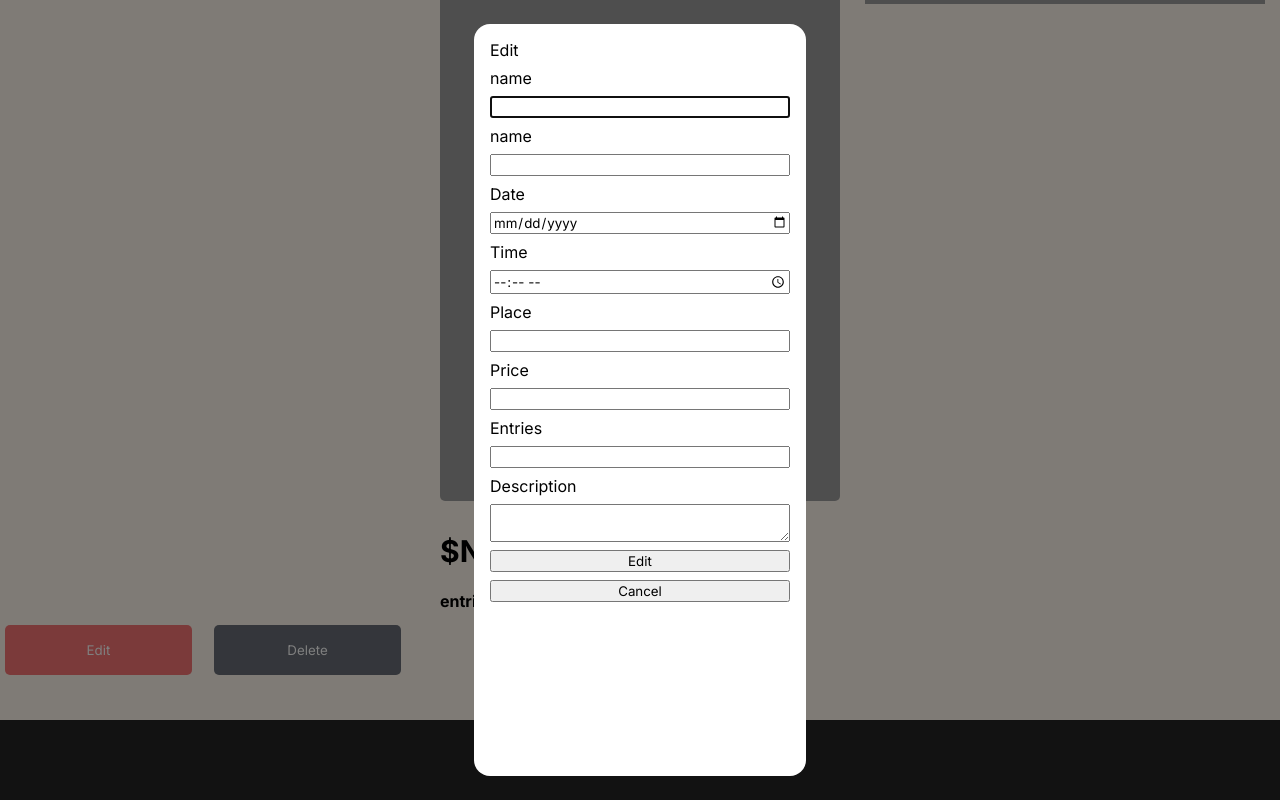
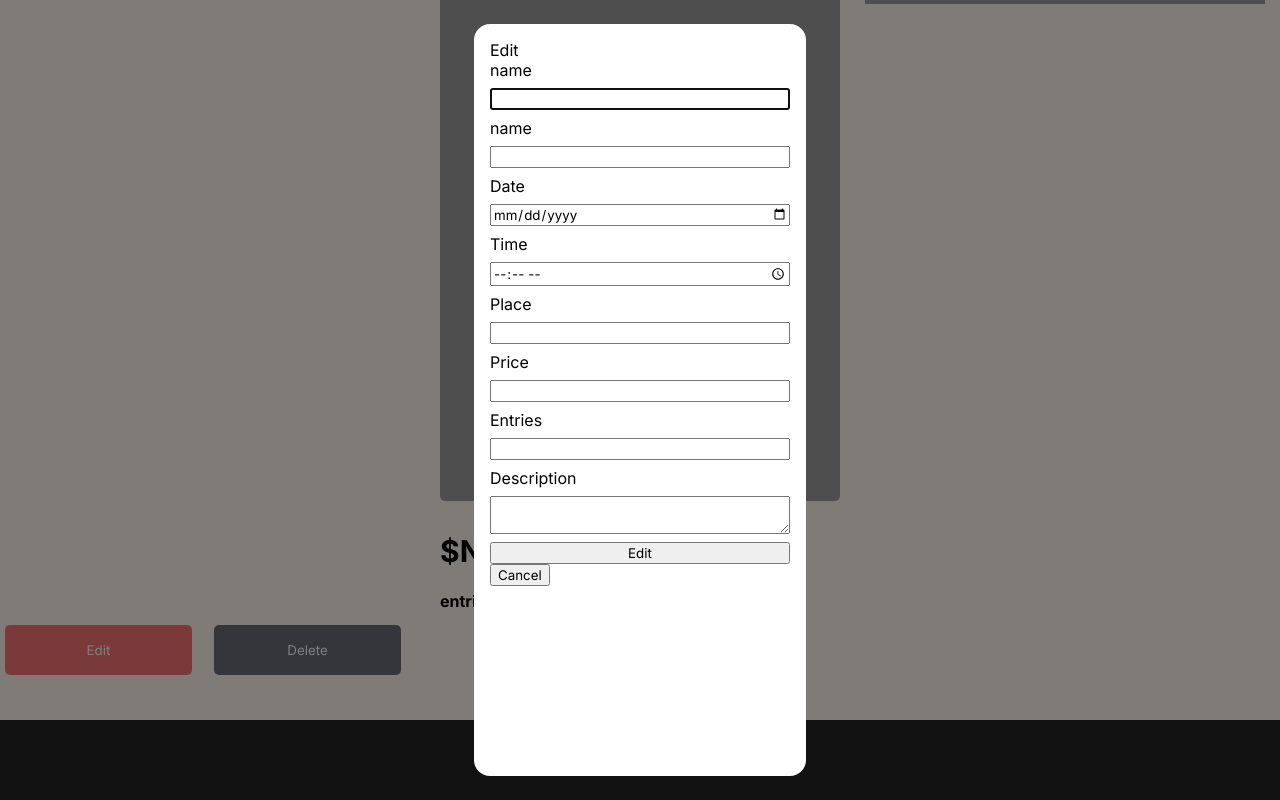
Before and after one commit to VitorPio7/Eventura, a React (Vite) app in the folder Eventura/: page /events/1 in a window 1280 px wide. Both pictures are taken after a click on the button "Edit". Shown: the part 211-1011 px from the top of the page. Built offline with nearby package versions, Linux system fonts and the light colour scheme; no server answers; grey boxes are pictures that could not be loaded.

Commit message:
today 2
today 2

```diff
--- /dev/null
+++ b/Eventura/src/componentes/Form.jsx
@@ -0,0 +1,21 @@
+export default function Form({handleSubmit}) {
+    return   <form onSubmit={handleSubmit}>
+    <label htmlFor="name">name</label>
+            <input type="text" name="name" />
+            <label htmlFor="">name</label>
+            <input type="text" name="name"/>
+            <label htmlFor="date">Date</label>
+            <input type="date" name="date"/>
+            <label htmlFor="time">Time</label>
+            <input type="time" name="time"/>
+            <label htmlFor="place">Place</label>
+            <input type="text" name="place"/>
+            <label htmlFor="price">Price</label>
+            <input type="number" name="price"/>
+            <label htmlFor="entries">Entries</label>
+            <input type="number" name="entries"/>
+            <label htmlFor="description">Description</label>
+            <textarea name="description" ></textarea>
+            <button>Edit</button>
+        </form>
+}
--- a/Eventura/src/pages/Event.jsx
+++ b/Eventura/src/pages/Event.jsx
@@ -5,7 +5,8 @@ import { BiArrowBack } from "react-icons/bi";
 import { NavLink } from "react-router";
 import { useState } from "react";
 import Style from "./css/Event.module.css"
-import Modal from "./Modal/Modal"
+import Modal from "./Modal/Modal";
+import Form from "../componentes/Form"
 export default function Event(){
    let {id} = useParams();
    let [openModalEdit,setOpenModalEdit] = useState(false);
@@ -13,6 +14,7 @@ export default function Event(){
      queryKey:["events",id],
      queryFn:({signal})=>fetchById({id,signal})
    })
+   console.log(openModalEdit)
    const formattedDate = new Date(data?.date).toLocaleDateString("en-US", {
     year: "numeric",
     month: "short",
@@ -24,7 +26,7 @@ export default function Event(){
     }
     let modal;
     if(openModalEdit){
-      modal = <Modal onClose={handleChangeModal} typeText="Edit"/>
+      modal = <Modal handleChangeModal={handleChangeModal} typeText="Edit"><Form/></Modal>
     }
     return <>
    <main className={Style.main}>
--- a/Eventura/src/pages/Modal/Modal.jsx
+++ b/Eventura/src/pages/Modal/Modal.jsx
@@ -1,7 +1,7 @@
 import Style from "../css/Modal.module.css";
-import { useEffect, useRef } from "react";
+import {  useEffect, useRef } from "react";
 import {createPortal} from "react-dom";
-export default function Modal({typeText, handleChangeModal}){
+export default function Modal({typeText, handleChangeModal,children}){
     const dialog = useRef();
     useEffect(()=>{
        const modal = dialog.current;
@@ -10,33 +10,12 @@ export default function Modal({typeText, handleChangeModal}){
         modal.close();
       };
     },[])
-    function handleSubmit(event){
-        event.preventDefault();
-        const formData = new FormData(event.target);
-    }
+
     return createPortal(
         <dialog className={Style.modal} ref={dialog} onClose={handleChangeModal} >
-         <form onSubmit={handleSubmit}>
             {typeText}
-            <label htmlFor="name">name</label>
-            <input type="text" name="name" />
-            <label htmlFor="">name</label>
-            <input type="text" name="name"/>
-            <label htmlFor="date">Date</label>
-            <input type="date" name="date"/>
-            <label htmlFor="time">Time</label>
-            <input type="time" name="time"/>
-            <label htmlFor="place">Place</label>
-            <input type="text" name="place"/>
-            <label htmlFor="price">Price</label>
-            <input type="number" name="price"/>
-            <label htmlFor="entries">Entries</label>
-            <input type="number" name="entries"/>
-            <label htmlFor="description">Description</label>
-            <textarea name="description" ></textarea>
-            <button>Edit</button>
-            <button>Cancel</button>
-         </form>
+            {children}
+        <button onClick={handleChangeModal}>Cancel</button>
         </dialog>,
         document.getElementsByTagName("body")[0]
     )
```
